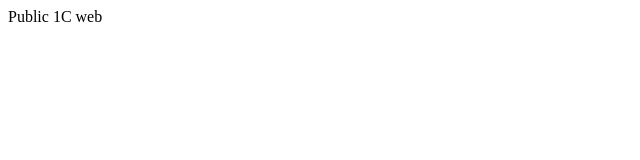
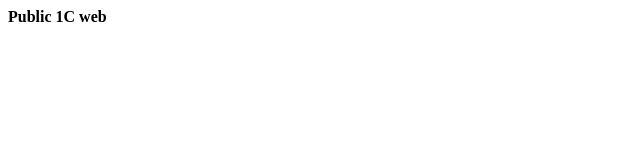
Before and after one commit to brusenetz2024/storage-br, a plain HTML site: page index.html in a window 1280 px wide. Shown: the full height of the page, 0-640 px from the left. Drawn offline with Linux system fonts and the light colour scheme.

Commit message:
Update index.html

```diff
--- a/index.html
+++ b/index.html
@@ -3,7 +3,6 @@
 <title> 1C </title>
 </head>
 <body text=#oooooo alink=red>
-<a> Public 1C web </a>
-</table>
+<b> Public 1C web </b>
 </body>
 </html>
```
